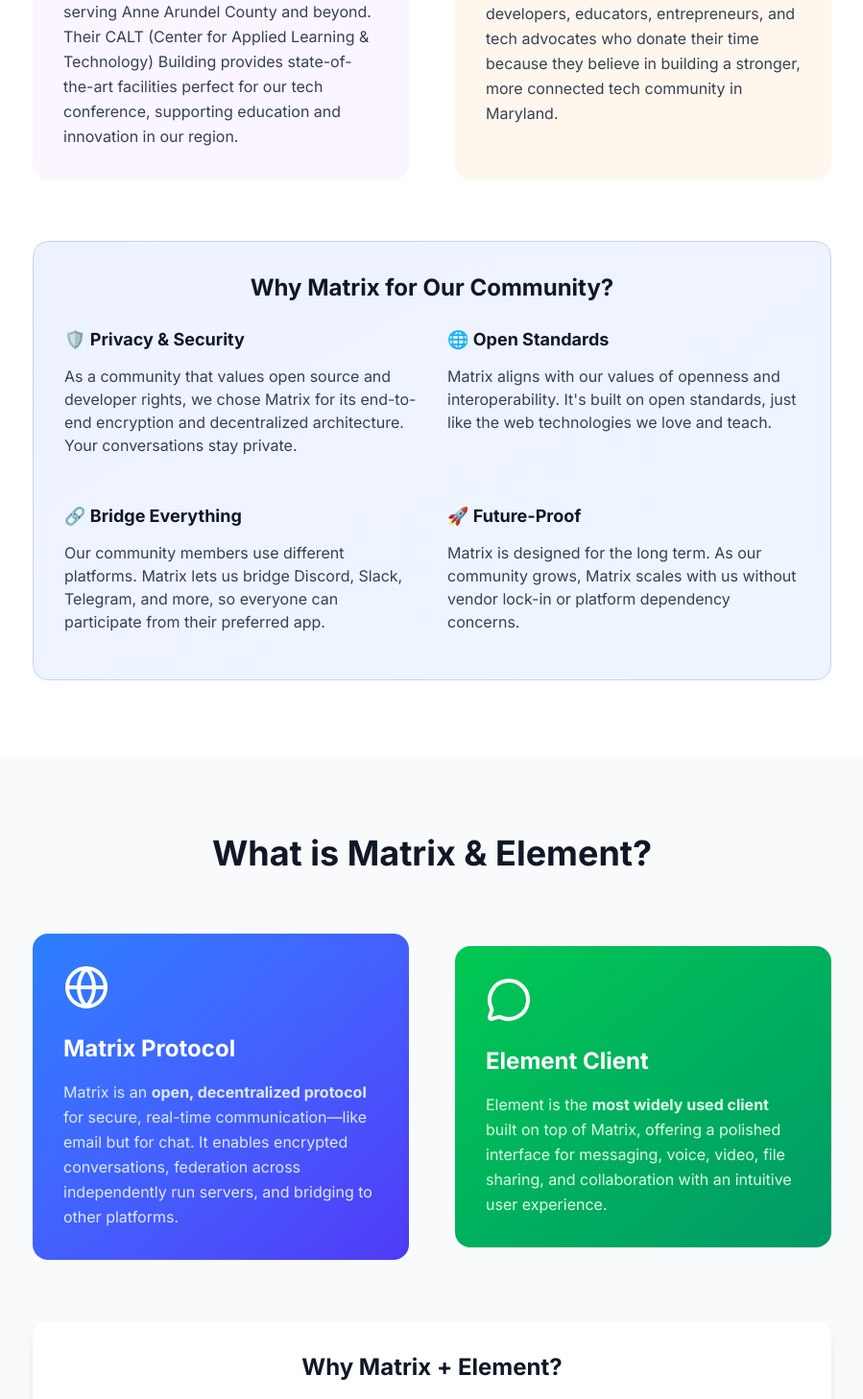
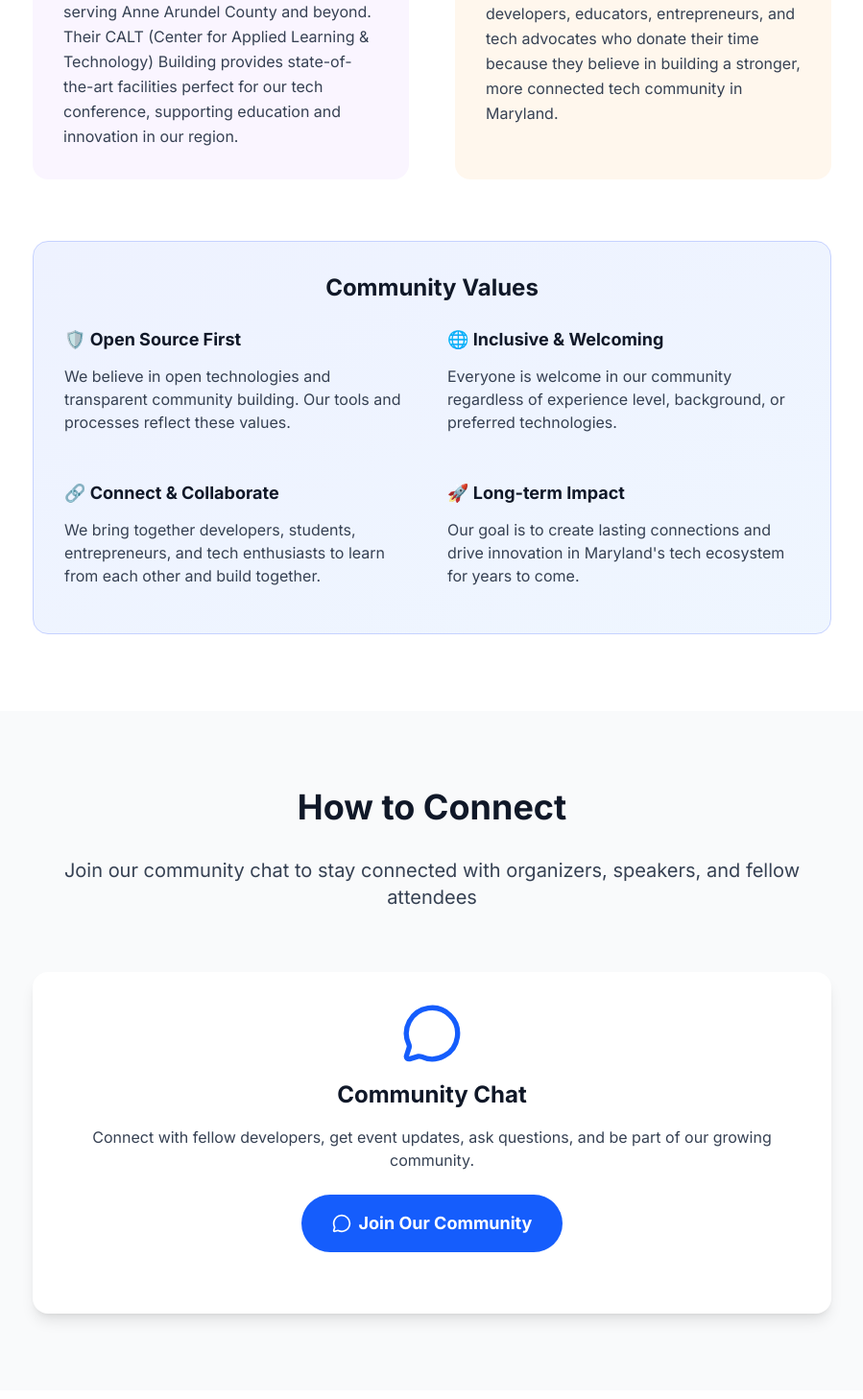
Before and after one commit to mrmetaverse/devfestannapolis, a Next.js app: page /community in a window 1280 px wide. Shown: the part 1339-2797 px from the top of the page at 96% size, without its empty margins (190-1089 px from the left). Built offline with nearby package versions, Linux system fonts and the light colour scheme.

Commit message:
annapolis

```diff
--- a/src/app/community/page.tsx
+++ b/src/app/community/page.tsx
@@ -3,9 +3,9 @@
 import { Metadata } from 'next'
 
 export const metadata: Metadata = {
-  title: 'Community - Join Our Matrix Space | Chesapeake DevFest 2025',
-  description: 'Learn about Matrix and Element, and join the Chesapeake DevFest community for secure, decentralized communication with fellow developers.',
-  keywords: 'Matrix, Element, community, chat, developers, DevFest, secure messaging, decentralized',
+  title: 'Community - Join Our Community | Annapolis DevFest 2025',
+  description: 'Join the Annapolis DevFest community and connect with fellow developers, organizers, and tech enthusiasts in Maryland.',
+  keywords: 'community, chat, developers, DevFest, Annapolis, Chesapeake, Anne Arundel County, Maryland, technology, networking',
 }
 
 export default function CommunityPage() {
@@ -37,7 +37,7 @@
           <div className="text-center mb-16">
             <h2 className="text-4xl font-bold text-gray-900 mb-8">Who We Are</h2>
             <p className="text-xl text-gray-700 max-w-3xl mx-auto">
-              Chesapeake DevFest is organized by passionate volunteers from across the Chesapeake region
+              Annapolis DevFest is organized by passionate volunteers from across the Chesapeake region
               who truly care about technology in Maryland and connecting folks to resources that make a real difference.
             </p>
           </div>
@@ -114,35 +114,35 @@
 
           <div className="bg-gradient-to-br from-indigo-50 to-blue-50 rounded-2xl p-8 border border-indigo-200">
             <div className="text-center mb-6">
-              <h3 className="text-2xl font-bold text-gray-900 mb-4">Why Matrix for Our Community?</h3>
+              <h3 className="text-2xl font-bold text-gray-900 mb-4">Community Values</h3>
             </div>
             <div className="grid grid-cols-1 md:grid-cols-2 gap-8">
               <div>
-                <h4 className="text-lg font-bold text-gray-900 mb-3">🛡️ Privacy & Security</h4>
+                <h4 className="text-lg font-bold text-gray-900 mb-3">🛡️ Open Source First</h4>
                 <p className="text-gray-700 mb-4">
-                  As a community that values open source and developer rights, we chose Matrix for its
-                  end-to-end encryption and decentralized architecture. Your conversations stay private.
+                  We believe in open technologies and transparent community building. Our tools and
+                  processes reflect these values.
                 </p>
               </div>
               <div>
-                <h4 className="text-lg font-bold text-gray-900 mb-3">🌐 Open Standards</h4>
+                <h4 className="text-lg font-bold text-gray-900 mb-3">🌐 Inclusive & Welcoming</h4>
                 <p className="text-gray-700 mb-4">
-                  Matrix aligns with our values of openness and interoperability. It&apos;s built on open
-                  standards, just like the web technologies we love and teach.
+                  Everyone is welcome in our community regardless of experience level, background,
+                  or preferred technologies.
                 </p>
               </div>
               <div>
-                <h4 className="text-lg font-bold text-gray-900 mb-3">🔗 Bridge Everything</h4>
+                <h4 className="text-lg font-bold text-gray-900 mb-3">🔗 Connect & Collaborate</h4>
                 <p className="text-gray-700 mb-4">
-                  Our community members use different platforms. Matrix lets us bridge Discord, Slack,
-                  Telegram, and more, so everyone can participate from their preferred app.
+                  We bring together developers, students, entrepreneurs, and tech enthusiasts to
+                  learn from each other and build together.
                 </p>
               </div>
               <div>
-                <h4 className="text-lg font-bold text-gray-900 mb-3">🚀 Future-Proof</h4>
+                <h4 className="text-lg font-bold text-gray-900 mb-3">🚀 Long-term Impact</h4>
                 <p className="text-gray-700 mb-4">
-                  Matrix is designed for the long term. As our community grows, Matrix scales with us
-                  without vendor lock-in or platform dependency concerns.
+                  Our goal is to create lasting connections and drive innovation in Maryland's
+                  tech ecosystem for years to come.
                 </p>
               </div>
             </div>
@@ -150,56 +150,32 @@
         </div>
       </section>
 
-      {/* What is Matrix/Element Section */}
+      {/* Community Connection Section */}
       <section className="py-20 bg-gray-50">
         <div className="max-w-4xl mx-auto px-4 sm:px-6 lg:px-8">
           <div className="text-center mb-16">
-            <h2 className="text-4xl font-bold text-gray-900 mb-8">What is Matrix & Element?</h2>
-          </div>
-
-          <div className="grid grid-cols-1 lg:grid-cols-2 gap-12 items-center mb-16">
-            <div>
-              <div className="bg-gradient-to-br from-blue-500 to-indigo-600 rounded-2xl p-8 text-white">
-                <Globe className="w-12 h-12 mb-6" />
-                <h3 className="text-2xl font-bold mb-4">Matrix Protocol</h3>
-                <p className="text-blue-100 leading-relaxed">
-                  Matrix is an <strong>open, decentralized protocol</strong> for secure, real-time communication—like
-                  email but for chat. It enables encrypted conversations, federation across independently run servers,
-                  and bridging to other platforms.
+            <h2 className="text-4xl font-bold text-gray-900 mb-8">How to Connect</h2>
+            <p className="text-xl text-gray-700">
+              Join our community chat to stay connected with organizers, speakers, and fellow attendees
             </p>
-              </div>
-            </div>
-
-            <div>
-              <div className="bg-gradient-to-br from-green-500 to-emerald-600 rounded-2xl p-8 text-white">
-                <MessageCircle className="w-12 h-12 mb-6" />
-                <h3 className="text-2xl font-bold mb-4">Element Client</h3>
-                <p className="text-green-100 leading-relaxed">
-                  Element is the <strong>most widely used client</strong> built on top of Matrix, offering a polished
-                  interface for messaging, voice, video, file sharing, and collaboration with an intuitive user experience.
-                </p>
-              </div>
-            </div>
           </div>
 
           <div className="bg-white rounded-2xl p-8 shadow-lg">
-            <h3 className="text-2xl font-bold text-gray-900 mb-6 text-center">Why Matrix + Element?</h3>
-            <div className="grid grid-cols-1 md:grid-cols-3 gap-8">
-              <div className="text-center">
-                <Shield className="w-12 h-12 text-blue-600 mx-auto mb-4" />
-                <h4 className="text-lg font-bold text-gray-900 mb-2">Privacy-Focused</h4>
-                <p className="text-gray-600">End-to-end encryption and decentralized architecture protect your conversations</p>
-              </div>
-              <div className="text-center">
-                <LinkIcon className="w-12 h-12 text-green-600 mx-auto mb-4" />
-                <h4 className="text-lg font-bold text-gray-900 mb-2">Platform Bridging</h4>
-                <p className="text-gray-600">Connect to Slack, Discord, WhatsApp, and other platforms from one interface</p>
-              </div>
-              <div className="text-center">
-                <Users className="w-12 h-12 text-purple-600 mx-auto mb-4" />
-                <h4 className="text-lg font-bold text-gray-900 mb-2">Open & Federated</h4>
-                <p className="text-gray-600">No single company controls your data or communication</p>
-              </div>
+            <div className="text-center mb-8">
+              <MessageCircle className="w-16 h-16 text-blue-600 mx-auto mb-4" />
+              <h3 className="text-2xl font-bold text-gray-900 mb-4">Community Chat</h3>
+              <p className="text-gray-700 mb-6">
+                Connect with fellow developers, get event updates, ask questions, and be part of our growing community.
+              </p>
+              <a
+                href="https://matrix.to/#/#devfestannapolis:matrix.org"
+                target="_blank"
+                rel="noopener noreferrer"
+                className="inline-flex items-center bg-blue-600 text-white px-8 py-4 rounded-full text-lg font-bold hover:bg-blue-700 transition-all duration-200 transform hover:scale-105"
+              >
+                <MessageCircle className="w-5 h-5 mr-2" />
+                Join Our Community
+              </a>
             </div>
           </div>
         </div>
@@ -209,9 +185,9 @@
       <section className="py-20 bg-white">
         <div className="max-w-4xl mx-auto px-4 sm:px-6 lg:px-8">
           <div className="text-center mb-16">
-            <h2 className="text-4xl font-bold text-gray-900 mb-8">How to Join Our Matrix Space</h2>
+            <h2 className="text-4xl font-bold text-gray-900 mb-8">How to Join Our Community</h2>
             <p className="text-xl text-gray-700">
-              Follow these simple steps to join the Chesapeake DevFest community
+              Follow these simple steps to join the Annapolis DevFest community
             </p>
           </div>
 
@@ -222,30 +198,20 @@
                 1
               </div>
               <div className="flex-grow">
-                <h3 className="text-2xl font-bold text-gray-900 mb-4">Create an Account</h3>
+                <h3 className="text-2xl font-bold text-gray-900 mb-4">Click to Join</h3>
                 <p className="text-gray-700 mb-6">
-                  You can create an account on any Matrix server. We recommend starting with Element&apos;s hosted service
-                  for the easiest experience.
+                  Click the link below to join our community chat space. You can create an account if you don't have one,
+                  or sign in with an existing account.
                 </p>
-                <div className="flex flex-col sm:flex-row gap-4">
                 <a
-                    href="https://app.element.io/#/register"
+                  href="https://matrix.to/#/#devfestannapolis:matrix.org"
                   target="_blank"
                   rel="noopener noreferrer"
-                    className="inline-flex items-center bg-blue-600 text-white px-6 py-3 rounded-full font-semibold hover:bg-blue-700 transition-colors duration-200"
+                  className="inline-flex items-center bg-blue-600 text-white px-8 py-4 rounded-full text-lg font-bold hover:bg-blue-700 transition-all duration-200 transform hover:scale-105"
                 >
-                    <MessageCircle className="w-5 h-5 mr-2" />
-                    Create Element Account
+                  <MessageCircle className="w-6 h-6 mr-2" />
+                  Join DevFest Community
                 </a>
-                  <a
-                    href="https://element.io/download"
-                    target="_blank"
-                    rel="noopener noreferrer"
-                    className="inline-flex items-center border-2 border-blue-600 text-blue-600 px-6 py-3 rounded-full font-semibold hover:bg-blue-600 hover:text-white transition-all duration-200"
-                  >
-                    Download Element App
-                  </a>
-                </div>
               </div>
             </div>
 
@@ -255,119 +221,29 @@
                 2
               </div>
               <div className="flex-grow">
-                <h3 className="text-2xl font-bold text-gray-900 mb-4">Join Our Space</h3>
-                <p className="text-gray-700 mb-6">
-                  Click the link below or search for our space ID in Element. You&apos;ll get access to all DevFest channels
-                  and can start connecting with the community immediately.
-                </p>
-                <div className="bg-gray-100 rounded-lg p-4 mb-6">
-                  <p className="text-sm text-gray-600 mb-2">Space ID:</p>
-                  <code className="text-lg font-mono text-gray-900">#devfestannapolis:matrix.org</code>
-                </div>
-                <a
-                  href="https://matrix.to/#/#devfestannapolis:matrix.org"
-                  target="_blank"
-                  rel="noopener noreferrer"
-                  className="inline-flex items-center bg-green-600 text-white px-8 py-4 rounded-full text-lg font-bold hover:bg-green-700 transition-all duration-200 transform hover:scale-105"
-                >
-                  <Zap className="w-6 h-6 mr-2" />
-                  Join DevFest Matrix Space
-                </a>
-              </div>
-            </div>
-
-            {/* Step 3 */}
-            <div className="flex items-start space-x-6 bg-purple-50 rounded-2xl p-8">
-              <div className="flex-shrink-0 w-12 h-12 bg-purple-600 text-white rounded-full flex items-center justify-center text-xl font-bold">
-                3
-              </div>
-              <div className="flex-grow">
                 <h3 className="text-2xl font-bold text-gray-900 mb-4">Start Connecting</h3>
                 <p className="text-gray-700 mb-6">
-                  Once you&apos;re in, introduce yourself, ask questions, and connect with other developers, speakers,
-                  and organizers. We have channels for different topics and interests.
+                  Once you're in, introduce yourself, ask questions, and connect with other developers, speakers,
+                  and organizers. Join discussions and stay updated on DevFest news.
                 </p>
                 <div className="grid grid-cols-1 md:grid-cols-2 gap-4">
-                  <div className="bg-white rounded-lg p-4 border border-purple-200">
+                  <div className="bg-white rounded-lg p-4 border border-green-200">
                     <h4 className="font-semibold text-gray-900 mb-2">💬 General Discussion</h4>
                     <p className="text-sm text-gray-600">Main chat for all attendees</p>
                   </div>
-                  <div className="bg-white rounded-lg p-4 border border-purple-200">
+                  <div className="bg-white rounded-lg p-4 border border-green-200">
                     <h4 className="font-semibold text-gray-900 mb-2">🤖 AI & Tech Talks</h4>
                     <p className="text-sm text-gray-600">Deep dive into AI topics</p>
                   </div>
-                  <div className="bg-white rounded-lg p-4 border border-purple-200">
+                  <div className="bg-white rounded-lg p-4 border border-green-200">
                     <h4 className="font-semibold text-gray-900 mb-2">🚀 Networking</h4>
                     <p className="text-sm text-gray-600">Connect with other developers</p>
                   </div>
-                  <div className="bg-white rounded-lg p-4 border border-purple-200">
+                  <div className="bg-white rounded-lg p-4 border border-green-200">
                     <h4 className="font-semibold text-gray-900 mb-2">📢 Announcements</h4>
                     <p className="text-sm text-gray-600">Event updates and news</p>
                   </div>
                 </div>
-              </div>
-            </div>
-          </div>
-        </div>
-      </section>
-
-      {/* Alternative Options */}
-      <section className="py-20 bg-gray-50">
-        <div className="max-w-4xl mx-auto px-4 sm:px-6 lg:px-8">
-          <div className="text-center mb-12">
-            <h2 className="text-3xl font-bold text-gray-900 mb-4">Alternative Ways to Connect</h2>
-            <p className="text-xl text-gray-700">
-              Prefer other platforms? We&apos;ve got you covered with bridges and alternatives.
-            </p>
-          </div>
-
-          <div className="grid grid-cols-1 md:grid-cols-2 gap-8">
-            <div className="bg-white rounded-xl p-8 shadow-lg">
-              <h3 className="text-xl font-bold text-gray-900 mb-4">Bridge Connections</h3>
-              <p className="text-gray-700 mb-6">
-                Our Matrix space can bridge to other platforms, so you can participate from your preferred chat app:
-              </p>
-              <ul className="space-y-2 text-gray-600">
-                <li className="flex items-center">
-                  <span className="w-2 h-2 bg-blue-500 rounded-full mr-3"></span>
-                  Discord bridge (coming soon)
-                </li>
-                <li className="flex items-center">
-                  <span className="w-2 h-2 bg-green-500 rounded-full mr-3"></span>
-                  Slack bridge (coming soon)
-                </li>
-                <li className="flex items-center">
-                  <span className="w-2 h-2 bg-purple-500 rounded-full mr-3"></span>
-                  Telegram bridge (coming soon)
-                </li>
-              </ul>
-            </div>
-
-            <div className="bg-white rounded-xl p-8 shadow-lg">
-              <h3 className="text-xl font-bold text-gray-900 mb-4">Need Help?</h3>
-              <p className="text-gray-700 mb-6">
-                New to Matrix or having trouble joining? We&apos;re here to help!
-              </p>
-              <div className="space-y-3">
-                <a
-                  href="https://element.io/help"
-                  target="_blank"
-                  rel="noopener noreferrer"
-                  className="block text-blue-600 hover:text-blue-700 font-medium"
-                >
-                  → Element Help Center
-                </a>
-                <a
-                  href="https://matrix.org/docs/guides/introduction"
-                  target="_blank"
-                  rel="noopener noreferrer"
-                  className="block text-blue-600 hover:text-blue-700 font-medium"
-                >
-                  → Matrix Getting Started Guide
-                </a>
-                <p className="text-gray-600 text-sm mt-4">
-                  Still stuck? Reach out to our organizers at the event or through our social channels.
-                </p>
               </div>
             </div>
           </div>
@@ -390,7 +266,7 @@
               className="inline-flex items-center bg-yellow-400 text-blue-900 px-8 py-4 rounded-full text-lg font-bold hover:bg-yellow-300 transition-all duration-200 transform hover:scale-105"
             >
               <MessageCircle className="w-6 h-6 mr-2" />
-              Join Matrix Space
+              Join Community Chat
             </a>
             <Link
               href="/"
--- a/src/app/layout.tsx
+++ b/src/app/layout.tsx
@@ -5,11 +5,11 @@
 const inter = Inter({ subsets: ['latin'] })
 
 export const metadata: Metadata = {
-  title: 'Chesapeake DevFest 2025 | A Celebration of Technology, Innovation, and Community',
+  title: 'Annapolis DevFest 2025 | A Celebration of Technology, Innovation, and Community',
   description: 'Join us for a full day of learning, building, and connecting. From the latest in AI to hands-on coding, small business clinics, and family-friendly exploration at AACC CALT Building.',
-  keywords: 'DevFest, Chesapeake, AI, Google, cloud, developers, conference, technology, family, small business, GDG Annapolis',
+  keywords: 'DevFest, Annapolis, Chesapeake, Anne Arundel County, Maryland, East Coast, AI, Google, cloud, developers, conference, technology, family, small business, GDG Annapolis',
   openGraph: {
-    title: 'Chesapeake DevFest 2025',
+    title: 'Annapolis DevFest 2025',
     description: 'A Celebration of Technology, Innovation, and Community - November 15, 2025',
     type: 'website',
     locale: 'en_US',
--- a/src/components/Community.tsx
+++ b/src/components/Community.tsx
@@ -17,10 +17,10 @@
             <div className="bg-white/10 backdrop-blur-sm rounded-2xl p-8">
               <div className="flex items-center mb-6">
                 <MessageCircle className="w-8 h-8 text-yellow-400 mr-4" />
-                <h3 className="text-2xl font-bold">Matrix Community Space</h3>
+                <h3 className="text-2xl font-bold">Connect with Us</h3>
               </div>
               <p className="text-lg text-purple-100 mb-6 leading-relaxed">
-                Join our Matrix space to connect with speakers, organizers, and fellow attendees.
+                Join our community to connect with speakers, organizers, and fellow attendees.
                 Get real-time updates, ask questions, and be part of the DevFest Annapolis community.
               </p>
               <div className="flex flex-col sm:flex-row gap-4">
@@ -31,13 +31,13 @@
                   className="inline-flex items-center bg-yellow-400 text-purple-900 px-6 py-3 rounded-full font-bold hover:bg-yellow-300 transition-all duration-200 transform hover:scale-105"
                 >
                   <MessageCircle className="w-5 h-5 mr-2" />
-                  Join Matrix Space
+                  Join Our Chat
                 </a>
                 <a
                   href="/community"
                   className="inline-flex items-center border-2 border-white text-white px-6 py-3 rounded-full font-bold hover:bg-white hover:text-purple-900 transition-all duration-200"
                 >
-                  Learn About Matrix
+                  Learn More
                 </a>
               </div>
             </div>
--- a/src/components/Footer.tsx
+++ b/src/components/Footer.tsx
@@ -9,7 +9,7 @@
             <div className="text-lg font-semibold text-gray-300 mb-4">
               November 15, 2025 | 10:00 AM – 5:00 PM (EST)
             </div>
-            <h3 className="text-3xl font-bold mb-2">Chesapeake DevFest 2025</h3>
+            <h3 className="text-3xl font-bold mb-2">Annapolis DevFest 2025</h3>
             <p className="text-gray-300">AACC CALT Building</p>
             <p className="text-gray-300">101 College Parkway, Arnold, MD 21012</p>
           </div>
@@ -27,7 +27,7 @@
         <div className="border-t border-gray-800 pt-8 text-center">
           <div className="flex flex-col md:flex-row justify-between items-center">
             <p className="text-gray-400 mb-4 md:mb-0">
-              Copyright © 2025 Chesapeake DevFest - GDG Annapolis.
+              Copyright © 2025 Annapolis DevFest - GDG Annapolis.
             </p>
             <div className="flex space-x-6">
               <Link href="/community" className="text-gray-400 hover:text-white transition-colors duration-200">
--- a/src/components/Hero.tsx
+++ b/src/components/Hero.tsx
@@ -13,7 +13,7 @@
               GDG Annapolis presents
             </div>
             <h1 className="text-5xl md:text-7xl font-bold mb-6">
-              <span className="text-yellow-400">Chesapeake</span> DevFest <span className="text-white">2025</span>
+              <span className="text-yellow-400">Annapolis</span> DevFest <span className="text-white">2025</span>
             </h1>
             <p className="text-xl md:text-2xl text-blue-100 max-w-4xl mx-auto leading-relaxed mb-8">
               A Celebration of Technology, Innovation, and Community. Join us for a full day of learning,
--- a/src/components/Navigation.tsx
+++ b/src/components/Navigation.tsx
@@ -20,7 +20,7 @@
       <div className="max-w-7xl mx-auto px-4 sm:px-6 lg:px-8">
         <div className="flex justify-between items-center h-16">
           <Link href="/" className="flex items-center space-x-2">
-            <div className="text-2xl font-bold text-blue-600">Chesapeake</div>
+            <div className="text-2xl font-bold text-blue-600">Annapolis</div>
             <div className="text-2xl font-bold text-gray-900">DevFest</div>
           </Link>
 
--- a/src/components/Venue.tsx
+++ b/src/components/Venue.tsx
@@ -17,7 +17,7 @@
 
             <div className="bg-blue-600 text-white p-6 rounded-lg mb-8">
               <div className="text-lg font-semibold mb-2">November 15, 2025 | 10:00 AM – 5:00 PM (EST)</div>
-              <h3 className="text-2xl font-bold">Chesapeake DevFest 2025</h3>
+              <h3 className="text-2xl font-bold">Annapolis DevFest 2025</h3>
               <p className="mt-2">AACC CALT Building</p>
               <p>101 College Parkway, Arnold, MD 21012</p>
             </div>
```
Also changed, not shown: src/components/GetInvolved.tsx (+4 -4 lines). Lines whose indentation alone changed are shown as unchanged.
